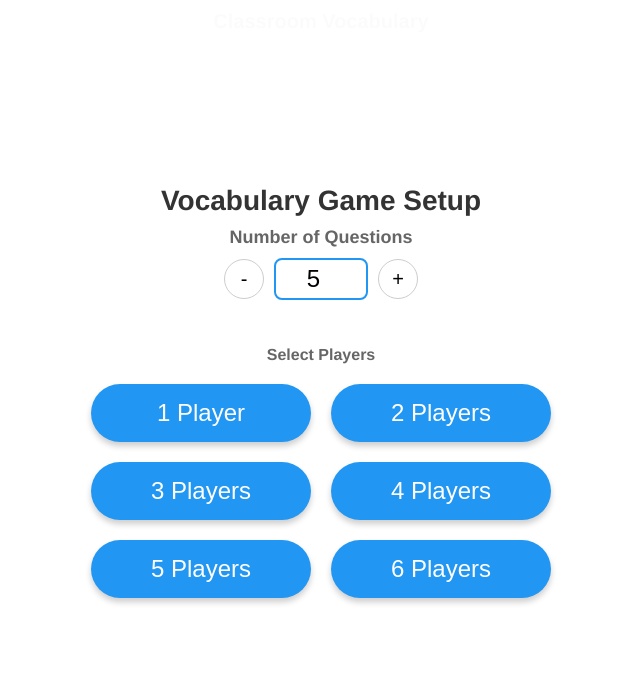
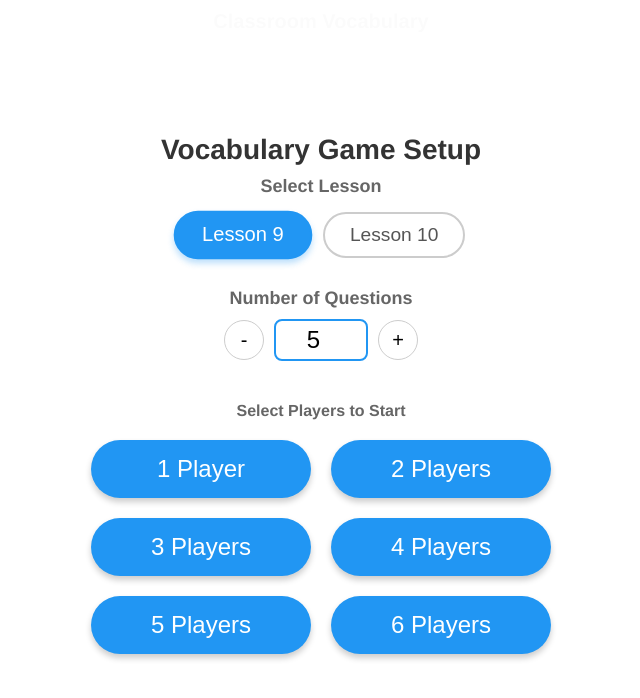
Before and after one commit to sagamienglish/wordgame202601, a plain HTML site: page index.html in a window 1280 px wide. Shown: the whole page, without its empty margins (319-959 px from the left). Drawn offline with Linux system fonts and the light colour scheme.

Commit message:
Update index.html

```diff
--- a/index.html
+++ b/index.html
@@ -59,8 +59,22 @@
         }
 
         .setup-group {
-            margin-bottom: 30px;
+            margin-bottom: 25px;
             text-align: center;
+        }
+
+        /* レッスン選択ボタン */
+        .lesson-btn {
+            font-size: 1.2rem; padding: 10px 25px; margin: 5px;
+            background: white; color: #555; border: 2px solid #ccc;
+            border-radius: 30px; cursor: pointer; transition: all 0.2s;
+            min-width: 120px;
+        }
+        .lesson-btn:hover { border-color: var(--accent); color: var(--accent); }
+        .lesson-btn.active {
+            background: var(--accent); color: white; border-color: var(--accent);
+            box-shadow: 0 4px 6px rgba(33, 150, 243, 0.3);
+            transform: scale(1.05);
         }
 
         /* 問題数選択スライダー/入力 */
@@ -271,6 +285,15 @@
 <div id="setup-screen">
     <h2 style="font-size: 28px; color:#333; margin-bottom:10px;">Vocabulary Game Setup</h2>
 
+    <!-- Lesson Selection -->
+    <div class="setup-group">
+        <label style="font-size: 18px; color: #666; font-weight:bold;">Select Lesson</label>
+        <div style="margin-top:10px;">
+            <button id="btn-l9" class="lesson-btn active" onclick="selectLesson('lesson9')">Lesson 9</button>
+            <button id="btn-l10" class="lesson-btn" onclick="selectLesson('lesson10')">Lesson 10</button>
+        </div>
+    </div>
+
     <div class="setup-group">
         <label style="font-size: 18px; color: #666; font-weight:bold;">Number of Questions</label>
         <div class="question-selector">
@@ -281,7 +304,7 @@
     </div>
 
     <div class="setup-group">
-        <p style="margin-bottom:10px; color:#666; font-weight:bold;">Select Players</p>
+        <p style="margin-bottom:10px; color:#666; font-weight:bold;">Select Players to Start</p>
         <div style="display:flex; flex-wrap:wrap; justify-content:center; max-width:600px;">
             <button class="player-btn" onclick="startGame(1)">1 Player</button>
             <button class="player-btn" onclick="startGame(2)">2 Players</button>
@@ -323,8 +346,9 @@
 </div>
 
 <script>
-    // 語彙リスト
-    const wordList = [
+    // 語彙データベース
+    const vocabularyData = {
+        lesson9: [
             "newscaster", "spectator", "stare", "screen", "venue",
             "participate", "set up", "compete", "organized", "term",
             "popularity", "official", "sharply", "scholarship", "competition",
@@ -332,7 +356,17 @@
             "response", "concentration", "strategy", "visa", "advantage",
             "teamwork", "although", "afraid", "waste", "government",
             "recognize", "strength"
-    ];
+        ],
+        lesson10: [
+            "strongly", "tribe", "grade", "fit", "bully",
+            "ethnic", "childhood", "violent", "continent", "avoid",
+            "might", "behave", "attractive", "subject", "luckily",
+            "program", "expect", "Amazon", "region", "feature"
+        ]
+    };
+
+    // ゲーム設定
+    let selectedLesson = 'lesson9'; // デフォルト
 
     // ゲーム状態
     let players = [];
@@ -411,6 +445,14 @@
     }
 
     // --- セットアップ操作 ---
+    function selectLesson(lessonKey) {
+        selectedLesson = lessonKey;
+        // ボタンの見た目更新
+        document.querySelectorAll('.lesson-btn').forEach(btn => btn.classList.remove('active'));
+        if(lessonKey === 'lesson9') document.getElementById('btn-l9').classList.add('active');
+        if(lessonKey === 'lesson10') document.getElementById('btn-l10').classList.add('active');
+    }
+
     function adjustQuestions(delta) {
         let val = parseInt(qCountInput.value) + delta;
         if (val < 1) val = 1;
@@ -443,20 +485,18 @@
     function nextRound() {
         currentQuestionNum++;
 
-        // 最終問題かどうかのチェックはボタン表示時に行うが、
-        // ここではラウンド初期化
         revealedCount = 0;
         isRoundOver = false;
 
         roundInfoEl.innerText = `Q: ${currentQuestionNum} / ${totalQuestions}`;
 
-        // ボタン表示更新
         updateActionButton();
 
         messageEl.innerText = "";
 
-        // 単語選択（重複回避なしのランダム）
-        const rawWord = wordList[Math.floor(Math.random() * wordList.length)];
+        // 選択されたレッスンの単語リストを取得
+        const currentList = vocabularyData[selectedLesson];
+        const rawWord = currentList[Math.floor(Math.random() * currentList.length)];
         currentWord = rawWord.toUpperCase();
 
         renderScoreboard();
@@ -466,8 +506,6 @@
     }
 
     function updateActionButton() {
-        // 現在の問題が最終問題かつ、ラウンド終了後なら「Show Result」
-        // それ以外は「Next Word」（パス機能含む）
         if (currentQuestionNum >= totalQuestions) {
              actionBtn.innerText = isRoundOver ? "Show Results 🏆" : "Pass / Results ➡";
         } else {
@@ -476,12 +514,9 @@
     }
 
     function handleActionClick() {
-        // ボタンが押されたときの挙動
         if (currentQuestionNum >= totalQuestions) {
-            // 最終問題でボタンを押した -> 結果画面へ
             showResults();
         } else {
-            // まだ次がある -> 次の問題へ
             nextRound();
         }
     }
@@ -490,7 +525,6 @@
         gameScreen.style.display = "none";
         resultScreen.style.display = "flex";
 
-        // スコア順にソート
         const sortedPlayers = [...players].sort((a, b) => b.score - a.score);
 
         finalScoresEl.innerHTML = "";
@@ -505,7 +539,6 @@
             } else if (index === 1) rankEmoji = "🥈 ";
             else if (index === 2) rankEmoji = "🥉 ";
 
-            // 結果画面でも変更後の名前を表示
             row.innerHTML = `
                 <span>${rankEmoji}${p.name}</span>
                 <span>${p.score} pts</span>
@@ -529,9 +562,9 @@
 
             const name = document.createElement("div");
             name.className = "p-name";
-            name.innerText = p.name; // 名前を表示
+            name.innerText = p.name;
             name.title = "Click to rename";
-            name.onclick = (e) => { // 名前変更機能
+            name.onclick = (e) => {
                 e.stopPropagation();
                 renamePlayer(index);
             };
@@ -546,14 +579,12 @@
         });
     }
 
-    // 名前変更関数
     function renamePlayer(index) {
         const currentName = players[index].name;
         const newName = prompt("Enter new name for Player:", currentName);
         if (newName && newName.trim() !== "") {
             players[index].name = newName.trim();
             renderScoreboard();
-            // 自分のターンの場合、メッセージも更新
             if (!isRoundOver && index === currentPlayerIndex) {
                 announceTurn();
             }
@@ -679,7 +710,6 @@
                 : "Perfect! Great Job!";
             messageEl.style.color = "var(--correct)";
 
-            // 全プレーヤーのアクティブ解除
             document.querySelectorAll(".player-card").forEach(c => c.classList.remove("active"));
 
             updateActionButton();
```
Lines whose indentation alone changed are shown as unchanged.
